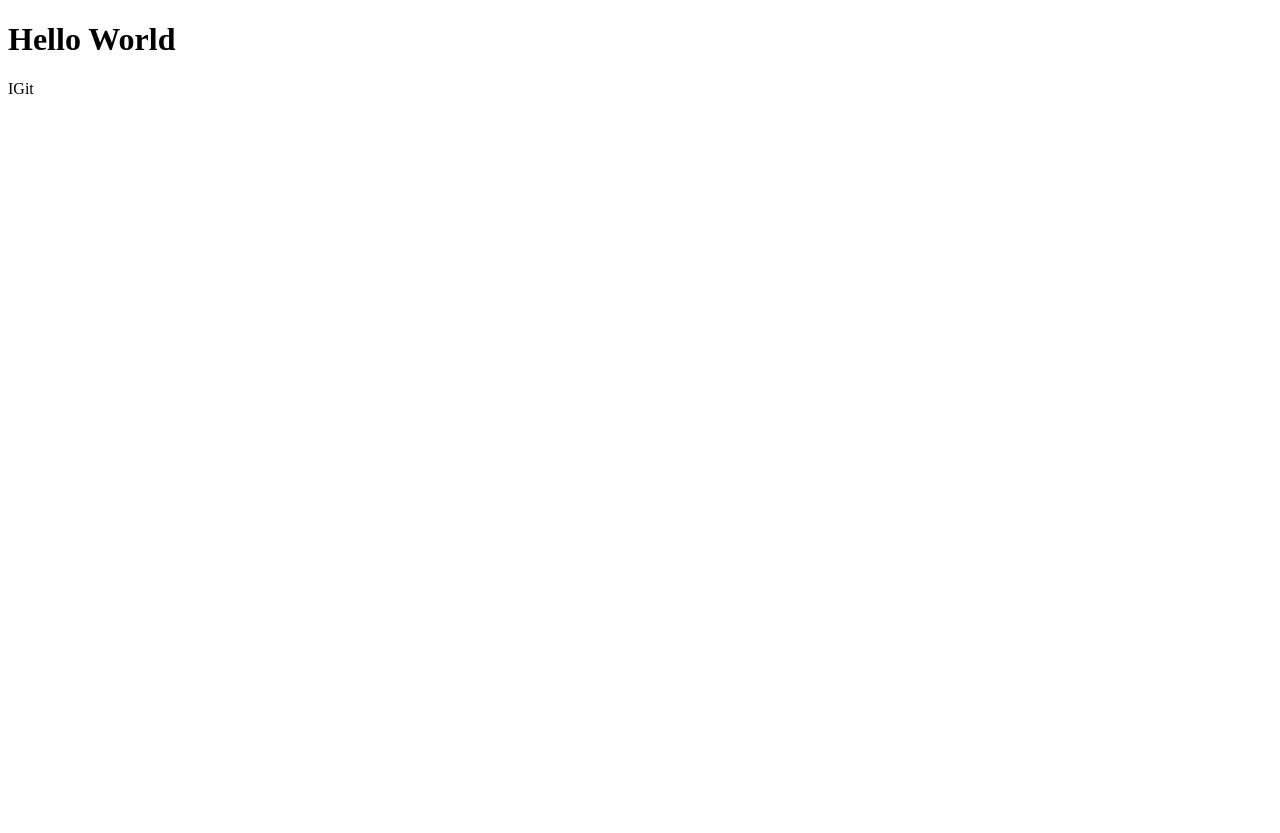
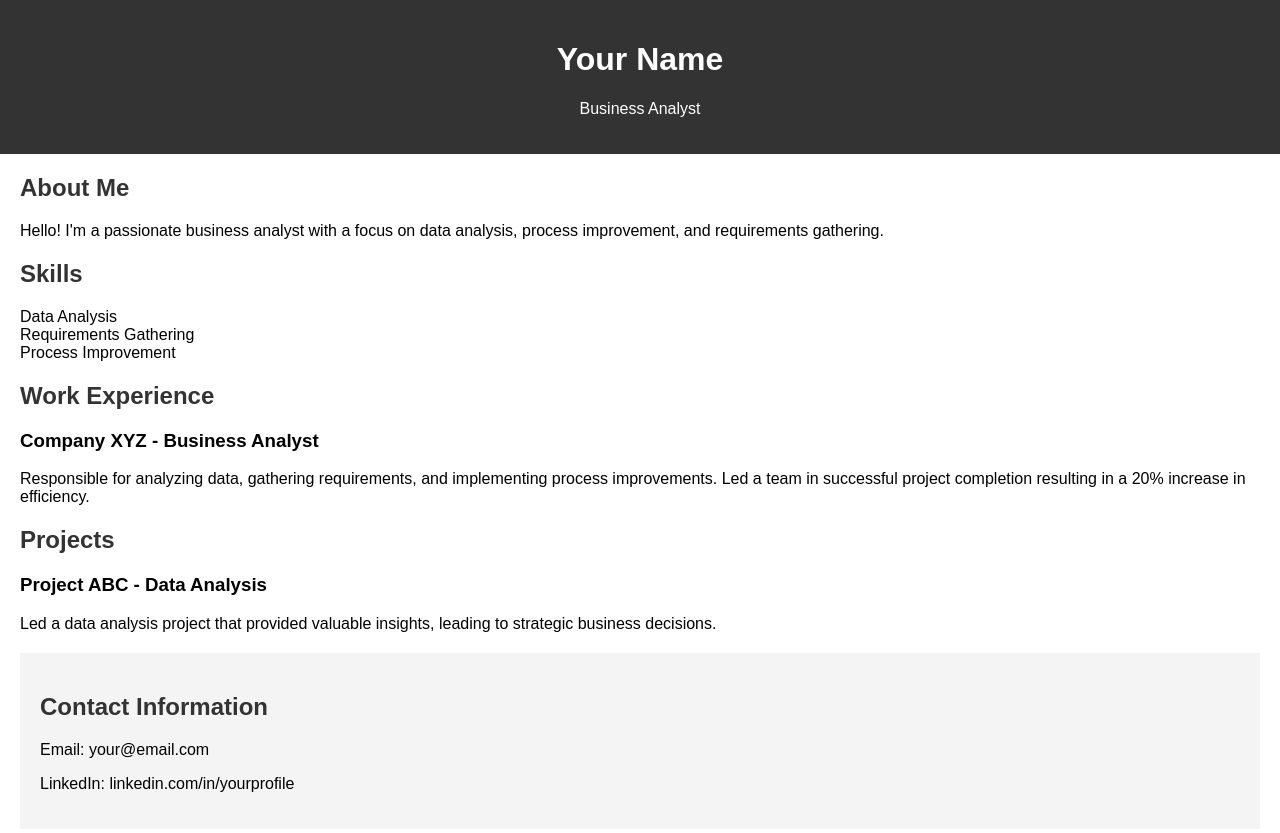
Before and after one commit to SaloniJuwatkar/salonijuwatkar.github.io, a plain HTML site: page index.html in a window 1280 px wide. Before the commit the page ends 800 px from the top, so only its background shows below. Drawn offline with Linux system fonts and the light colour scheme.

Commit message:
Saloni Juwatkar Portfolio 09/01/2024

```diff
--- a/index.html
+++ b/index.html
@@ -1,7 +1,55 @@
 <!DOCTYPE html>
-<html>
+<html lang="en">
+<head>
+    <meta charset="UTF-8">
+    <meta name="viewport" content="width=device-width, initial-scale=1.0">
+    <link rel="stylesheet" href="styles.css">
+    <title>Your Name - Business Analyst Portfolio</title>
+</head>
 <body>
-<h1>Hello World</h1>
-<p>IGit </p>
+    <header>
+        <h1>Your Name</h1>
+        <p>Business Analyst</p>
+    </header>
+
+    <section id="about">
+        <h2>About Me</h2>
+        <p>Hello! I'm a passionate business analyst with a focus on data analysis, process improvement, and requirements gathering.</p>
+    </section>
+
+    <section id="skills">
+        <h2>Skills</h2>
+        <ul>
+            <li>Data Analysis</li>
+            <li>Requirements Gathering</li>
+            <li>Process Improvement</li>
+            <!-- Add more skills as needed -->
+        </ul>
+    </section>
+
+    <section id="experience">
+        <h2>Work Experience</h2>
+        <article>
+            <h3>Company XYZ - Business Analyst</h3>
+            <p>Responsible for analyzing data, gathering requirements, and implementing process improvements. Led a team in successful project completion resulting in a 20% increase in efficiency.</p>
+        </article>
+        <!-- Add more work experiences as needed -->
+    </section>
+
+    <section id="projects">
+        <h2>Projects</h2>
+        <article>
+            <h3>Project ABC - Data Analysis</h3>
+            <p>Led a data analysis project that provided valuable insights, leading to strategic business decisions.</p>
+        </article>
+        <!-- Add more projects as needed -->
+    </section>
+
+    <section id="contact">
+        <h2>Contact Information</h2>
+        <p>Email: your@email.com</p>
+        <p>LinkedIn: linkedin.com/in/yourprofile</p>
+    </section>
+
 </body>
 </html>
--- /dev/null
+++ b/styles.css
@@ -0,0 +1,34 @@
+body {
+    font-family: 'Arial', sans-serif;
+    margin: 0;
+    padding: 0;
+}
+
+header {
+    background-color: #333;
+    color: #fff;
+    text-align: center;
+    padding: 20px;
+}
+
+section {
+    margin: 20px;
+}
+
+h2 {
+    color: #333;
+}
+
+ul {
+    list-style-type: none;
+    padding: 0;
+}
+
+article {
+    margin-bottom: 20px;
+}
+
+#contact {
+    background-color: #f4f4f4;
+    padding: 20px;
+}
```
